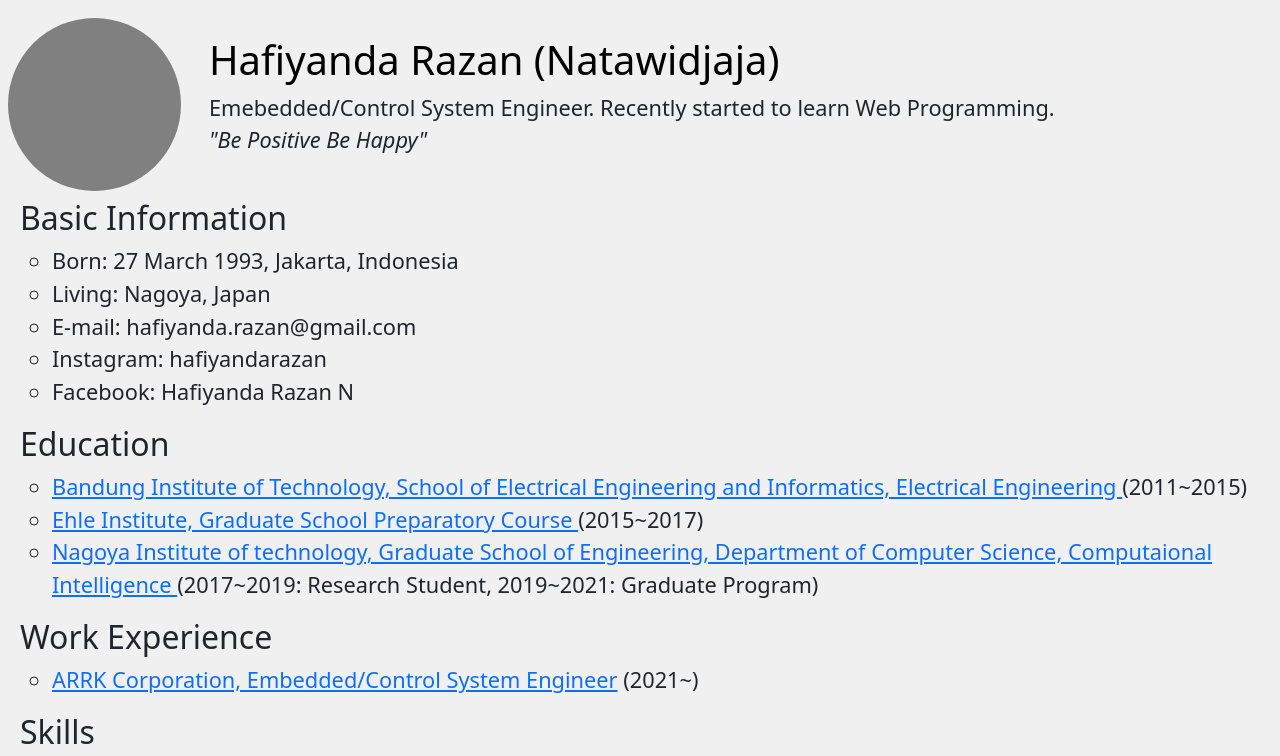
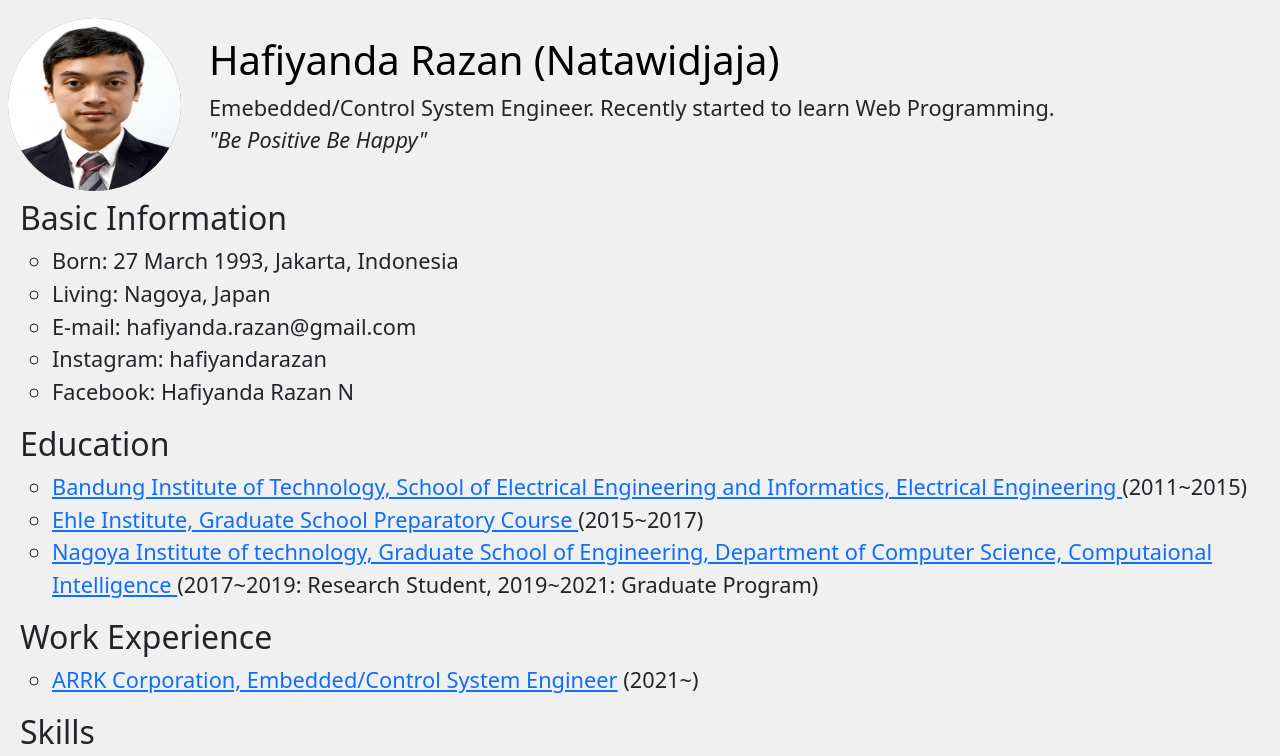
Before and after one commit to hrazan/my-HTML-resume, a plain HTML site: page index.html in a window 1280 px wide. Shown: the top 756 px of the page. Drawn offline with nearby package versions, Linux system fonts and the light colour scheme.

Commit message:
update
add an image

```diff
--- a/index.html
+++ b/index.html
@@ -14,7 +14,7 @@
   <div class="main">
     <div class="resume-head">
       <div id="photo">
-        <div id="photo_1"></div>
+        <img id="photo_1" src="./images/photo.jpg" alt="My Image">
       </div>
       <div class="summary-container">
         <h1>Hafiyanda Razan (Natawidjaja)</h1>
```
Also changed, not shown: images/photo.jpg (added).
